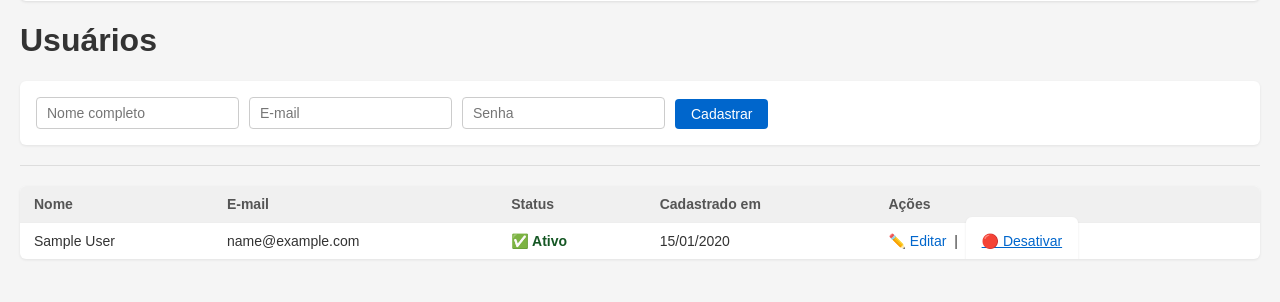
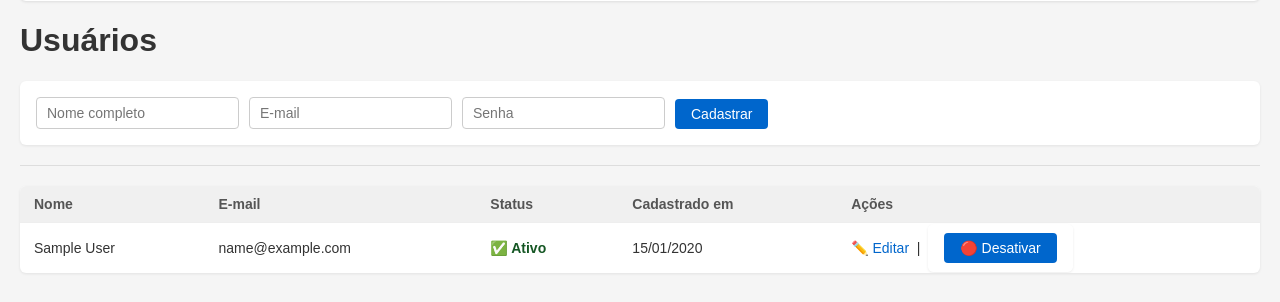
Before and after one commit to SavioKaiky/estoque_estudo, a Flask app: page /usuarios/ in a window 1280 px wide. Shown: the part 142-444 px from the top of the page. Run offline with Flask 3, Linux system fonts and the light colour scheme; tables that the repository leaves empty hold one stand-in row (values such as "Sample post").

Commit message:
Style(usuario): Algumas alterações na parte do style para ficar mais armoniozo

```diff
--- a/static/css/Style.css
+++ b/static/css/Style.css
@@ -102,7 +102,7 @@ form button {
 }
 
 form button:hover {
-    background-color: #0052a3;
+    background-color: #001a33;
 }
 
 /* ---- Tabelas ---- */
@@ -148,7 +148,7 @@ ul {
     background-color: #fff;
     border-radius: 6px;
     padding: 12px 20px;
-    box-shadow: 0 1px 3px rgba(0,0,0,0.08);
+    box-shadow: 0 1px 3px rgba(255, 255, 255, 0.08);
 }
 
 ul li {
@@ -174,15 +174,15 @@ ul li:last-child {
 }
 
 .btn-link {
-    background: none;
+    padding: 7px 16px;
+    background-color: #0066cc;
+    color: #fff;
     border: none;
-    color: #0066cc;
+    border-radius: 4px;
     cursor: pointer;
     font-size: 14px;
-    padding: 0;
-    text-decoration: underline;
 }
 
 .btn-link:hover {
-    color: #0052a3;
+    background-color: #001a33;
 }
```
